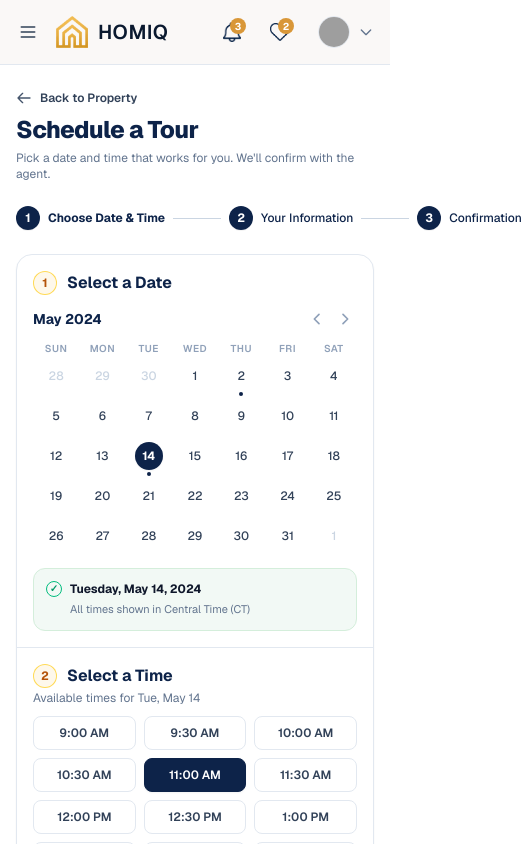
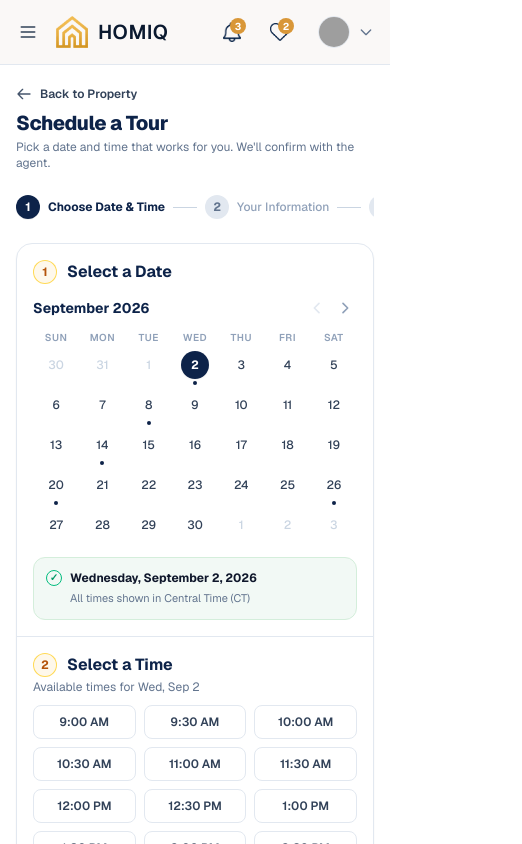
Before and after one commit to AdeelTahir-SE/homiq, a Next.js app: page /schedule-tour in a window 390 px wide. Shown: the top 844 px of the page, 522 px wide, since content can reach past the window. Built offline with nearby package versions, Linux system fonts and the light colour scheme; grey boxes are pictures that could not be loaded.

Commit message:
refactor: enhance Schedule Tour page with improved state management and UI updates

```diff
--- a/app/schedule-tour/page.tsx
+++ b/app/schedule-tour/page.tsx
@@ -1,22 +1,36 @@
 "use client";
 
-import React, { useState } from "react";
+import React, { useState, useMemo } from "react";
 import Image from "next/image";
 import Link from "next/link";
 import Navbar from "@/components/Navbar";
 
 export default function ScheduleTourPage() {
-  // Calendar & scheduling states
-  const [currentMonth, setCurrentMonth] = useState("May 2024");
-  const [selectedDay, setSelectedDay] = useState<number>(14);
-  const [selectedTime, setSelectedTime] = useState<string>("11:00 AM");
+  // Calendar state
+  const [viewDate, setViewDate] = useState<Date>(() => {
+    const d = new Date();
+    d.setDate(1);
+    d.setHours(0, 0, 0, 0);
+    return d;
+  });
+
+  const [selectedDate, setSelectedDate] = useState<Date>(() => {
+    const d = new Date();
+    d.setHours(0, 0, 0, 0);
+    return d;
+  });
+
+  const [selectedTime, setSelectedTime] = useState<string>("");
   const [contactMethod, setContactMethod] = useState<"email" | "phone">("email");
 
   // Form states
-  const [fullName, setFullName] = useState("Olivia Bennett");
-  const [email, setEmail] = useState("olivia.bennett@email.com");
-  const [phone, setPhone] = useState("(512) 555-0198");
+  const [fullName, setFullName] = useState("");
+  const [email, setEmail] = useState("");
+  const [phone, setPhone] = useState("");
   const [note, setNote] = useState("");
+
+  const isTimeSelected = Boolean(selectedTime);
+  const isInfoFilled = Boolean(fullName.trim() && email.trim() && phone.trim());
 
   // Confirmation modal/status
   const [isConfirmed, setIsConfirmed] = useState(false);
@@ -42,56 +56,142 @@ export default function ScheduleTourPage() {
     "5:30 PM",
   ];
 
-  // Calendar dates matching the exact UI design in May 2024
-  // Previous month dates: 28, 29, 30
-  // Current month: 1..31
-  // Next month: 1
-  const calendarCells = [
-    { day: 28, isCurrentMonth: false },
-    { day: 29, isCurrentMonth: false },
-    { day: 30, isCurrentMonth: false },
-    { day: 1, isCurrentMonth: true },
-    { day: 2, isCurrentMonth: true, hasDot: true },
-    { day: 3, isCurrentMonth: true },
-    { day: 4, isCurrentMonth: true },
-    { day: 5, isCurrentMonth: true },
-    { day: 6, isCurrentMonth: true },
-    { day: 7, isCurrentMonth: true },
-    { day: 8, isCurrentMonth: true },
-    { day: 9, isCurrentMonth: true },
-    { day: 10, isCurrentMonth: true },
-    { day: 11, isCurrentMonth: true },
-    { day: 12, isCurrentMonth: true },
-    { day: 13, isCurrentMonth: true },
-    { day: 14, isCurrentMonth: true, hasDot: true },
-    { day: 15, isCurrentMonth: true },
-    { day: 16, isCurrentMonth: true },
-    { day: 17, isCurrentMonth: true },
-    { day: 18, isCurrentMonth: true },
-    { day: 19, isCurrentMonth: true },
-    { day: 20, isCurrentMonth: true },
-    { day: 21, isCurrentMonth: true },
-    { day: 22, isCurrentMonth: true },
-    { day: 23, isCurrentMonth: true },
-    { day: 24, isCurrentMonth: true },
-    { day: 25, isCurrentMonth: true },
-    { day: 26, isCurrentMonth: true },
-    { day: 27, isCurrentMonth: true },
-    { day: 28, isCurrentMonth: true },
-    { day: 29, isCurrentMonth: true },
-    { day: 30, isCurrentMonth: true },
-    { day: 31, isCurrentMonth: true },
-    { day: 1, isCurrentMonth: false },
-  ];
+  // Normalized today's date (midnight)
+  const today = useMemo(() => {
+    const t = new Date();
+    t.setHours(0, 0, 0, 0);
+    return t;
+  }, []);
 
-  const handleDateSelect = (cell: { day: number; isCurrentMonth: boolean }) => {
-    if (cell.isCurrentMonth) {
-      setSelectedDay(cell.day);
+  // Month navigation
+  const handlePrevMonth = () => {
+    setViewDate((prev) => new Date(prev.getFullYear(), prev.getMonth() - 1, 1));
+  };
+
+  const handleNextMonth = () => {
+    setViewDate((prev) => new Date(prev.getFullYear(), prev.getMonth() + 1, 1));
+  };
+
+  // Disable previous month button if already at current month/year
+  const isPrevMonthDisabled = useMemo(() => {
+    const currentYear = today.getFullYear();
+    const currentMonth = today.getMonth();
+    const viewYear = viewDate.getFullYear();
+    const viewMonth = viewDate.getMonth();
+    return viewYear < currentYear || (viewYear === currentYear && viewMonth <= currentMonth);
+  }, [viewDate, today]);
+
+  // Generate calendar matrix
+  const { monthLabel, calendarCells } = useMemo(() => {
+    const year = viewDate.getFullYear();
+    const month = viewDate.getMonth();
+    const label = viewDate.toLocaleDateString("en-US", { month: "long", year: "numeric" });
+
+    const firstDayIndex = new Date(year, month, 1).getDay();
+    const daysInCurrentMonth = new Date(year, month + 1, 0).getDate();
+    const daysInPrevMonth = new Date(year, month, 0).getDate();
+
+    interface Cell {
+      day: number;
+      date: Date;
+      isCurrentMonth: boolean;
+      isPast: boolean;
+      isSelected: boolean;
+      hasDot: boolean;
+    }
+
+    const cells: Cell[] = [];
+
+    // Trailing days from previous month
+    for (let i = firstDayIndex - 1; i >= 0; i--) {
+      const day = daysInPrevMonth - i;
+      const date = new Date(year, month - 1, day);
+      date.setHours(0, 0, 0, 0);
+      cells.push({
+        day,
+        date,
+        isCurrentMonth: false,
+        isPast: date < today,
+        isSelected: false,
+        hasDot: false,
+      });
+    }
+
+    // Days in current month
+    for (let day = 1; day <= daysInCurrentMonth; day++) {
+      const date = new Date(year, month, day);
+      date.setHours(0, 0, 0, 0);
+      const isPast = date < today;
+      const isSelected = selectedDate.getTime() === date.getTime();
+      const hasDot = !isPast && (day % 6 === 2 || isSelected);
+
+      cells.push({
+        day,
+        date,
+        isCurrentMonth: true,
+        isPast,
+        isSelected,
+        hasDot,
+      });
+    }
+
+    // Leading days from next month (fill up to 35 or 42 cells)
+    const targetLength = cells.length > 35 ? 42 : 35;
+    const remaining = targetLength - cells.length;
+    for (let i = 1; i <= remaining; i++) {
+      const date = new Date(year, month + 1, i);
+      date.setHours(0, 0, 0, 0);
+      cells.push({
+        day: i,
+        date,
+        isCurrentMonth: false,
+        isPast: false,
+        isSelected: false,
+        hasDot: false,
+      });
+    }
+
+    return { monthLabel: label, calendarCells: cells };
+  }, [viewDate, selectedDate, today]);
+
+  // Selected date formatted representations
+  const formattedSelectedDate = useMemo(() => {
+    return selectedDate.toLocaleDateString("en-US", {
+      weekday: "long",
+      month: "long",
+      day: "numeric",
+      year: "numeric",
+    });
+  }, [selectedDate]);
+
+  const shortSelectedDate = useMemo(() => {
+    return selectedDate.toLocaleDateString("en-US", {
+      weekday: "short",
+      month: "short",
+      day: "numeric",
+    });
+  }, [selectedDate]);
+
+  const summaryDateStr = useMemo(() => {
+    return selectedDate.toLocaleDateString("en-US", {
+      month: "short",
+      day: "numeric",
+      year: "numeric",
+    });
+  }, [selectedDate]);
+
+  const handleDateSelect = (cell: { date: Date; isCurrentMonth: boolean; isPast: boolean }) => {
+    if (cell.isCurrentMonth && !cell.isPast) {
+      setSelectedDate(cell.date);
     }
   };
 
   const handleSubmit = (e: React.FormEvent) => {
     e.preventDefault();
+    if (!selectedTime) {
+      alert("Please select a tour time.");
+      return;
+    }
     setIsConfirmed(true);
   };
 
@@ -101,9 +201,9 @@ export default function ScheduleTourPage() {
       <Navbar activeTab="Buy" showSearch={true} />
 
       {/* Main Content Area */}
-      <main className="flex-1 w-full max-w-[1520px] mx-auto px-4 sm:px-6 lg:px-8 py-6 sm:py-8 space-y-6 sm:space-y-7">
+      <main className="flex-1 w-full max-w-[1520px] mx-auto px-4 sm:px-6 lg:px-8 py-5 sm:py-8 space-y-5 sm:space-y-7">
         {/* Back Link & Page Title */}
-        <div className="space-y-2">
+        <div className="space-y-1.5 sm:space-y-2">
           <Link
             href="/house-detail"
             className="inline-flex items-center gap-2 text-xs sm:text-sm font-semibold text-slate-700 hover:text-[#0D2349] transition-colors group cursor-pointer"
@@ -121,43 +221,75 @@ export default function ScheduleTourPage() {
           </Link>
 
           <div>
-            <h1 className="text-2xl sm:text-3xl font-extrabold text-[#0D2349] tracking-tight">
+            <h1 className="text-xl sm:text-2xl md:text-3xl font-extrabold text-[#0D2349] tracking-tight">
               Schedule a Tour
             </h1>
-            <p className="text-xs sm:text-sm text-slate-500 mt-1">
+            <p className="text-xs sm:text-sm text-slate-500 mt-0.5 sm:mt-1">
               Pick a date and time that works for you. We&apos;ll confirm with the agent.
             </p>
           </div>
         </div>
 
         {/* Stepper Progress Bar */}
-        <div className="flex items-center gap-2 sm:gap-4 text-xs sm:text-sm">
+        <div className="flex items-center gap-2 sm:gap-4 text-xs sm:text-sm overflow-x-auto no-scrollbar py-1">
           {/* Step 1 */}
           <div className="flex items-center gap-2 flex-shrink-0">
             <span className="w-6 h-6 rounded-full bg-[#0D2349] text-white font-bold flex items-center justify-center text-xs shadow-2xs">
               1
             </span>
-            <span className="font-bold text-[#0D2349]">Choose Date &amp; Time</span>
+            <span className="font-bold text-[#0D2349] whitespace-nowrap">Choose Date &amp; Time</span>
           </div>
 
-          <div className="h-[1px] bg-slate-300 w-12 sm:w-28 lg:w-44 flex-shrink-0" />
+          <div
+            className={`h-[1px] w-6 sm:w-16 md:w-28 lg:w-44 flex-shrink-0 transition-colors ${
+              isTimeSelected ? "bg-[#0D2349]" : "bg-slate-300"
+            }`}
+          />
 
           {/* Step 2 */}
           <div className="flex items-center gap-2 flex-shrink-0">
-            <span className="w-6 h-6 rounded-full bg-[#0D2349] text-white font-bold flex items-center justify-center text-xs shadow-2xs">
+            <span
+              className={`w-6 h-6 rounded-full font-bold flex items-center justify-center text-xs transition-all ${
+                isTimeSelected
+                  ? "bg-[#0D2349] text-white shadow-2xs"
+                  : "bg-slate-200 text-slate-500"
+              }`}
+            >
               2
             </span>
-            <span className="font-medium text-[#0D2349]">Your Information</span>
+            <span
+              className={`whitespace-nowrap transition-colors ${
+                isTimeSelected ? "font-bold text-[#0D2349]" : "font-medium text-slate-400"
+              }`}
+            >
+              Your Information
+            </span>
           </div>
 
-          <div className="h-[1px] bg-slate-300 w-12 sm:w-28 lg:w-44 flex-shrink-0" />
+          <div
+            className={`h-[1px] w-6 sm:w-16 md:w-28 lg:w-44 flex-shrink-0 transition-colors ${
+              isInfoFilled ? "bg-[#0D2349]" : "bg-slate-300"
+            }`}
+          />
 
           {/* Step 3 */}
           <div className="flex items-center gap-2 flex-shrink-0">
-            <span className="w-6 h-6 rounded-full bg-[#0D2349] text-white font-bold flex items-center justify-center text-xs shadow-2xs">
+            <span
+              className={`w-6 h-6 rounded-full font-bold flex items-center justify-center text-xs transition-all ${
+                isInfoFilled
+                  ? "bg-[#0D2349] text-white shadow-2xs"
+                  : "bg-slate-200 text-slate-500"
+              }`}
+            >
               3
             </span>
-            <span className="font-medium text-[#0D2349]">Confirmation</span>
+            <span
+              className={`whitespace-nowrap transition-colors ${
+                isInfoFilled ? "font-bold text-[#0D2349]" : "font-medium text-slate-400"
+              }`}
+            >
+              Confirmation
+            </span>
           </div>
         </div>
 
@@ -180,12 +312,17 @@ export default function ScheduleTourPage() {
 
                   {/* Month Navigator */}
                   <div className="flex items-center justify-between mt-3">
-                    <span className="text-sm font-bold text-[#0D2349]">{currentMonth}</span>
+                    <span className="text-sm font-bold text-[#0D2349]">{monthLabel}</span>
                     <div className="flex items-center gap-1">
                       <button
                         type="button"
-                        onClick={() => setCurrentMonth("April 2024")}
-                        className="p-1 text-slate-400 hover:text-slate-700 transition cursor-pointer"
+                        onClick={handlePrevMonth}
+                        disabled={isPrevMonthDisabled}
+                        className={`p-1 rounded-md transition ${
+                          isPrevMonthDisabled
+                            ? "text-slate-200 cursor-not-allowed"
+                            : "text-slate-400 hover:text-slate-700 hover:bg-slate-100 cursor-pointer"
+                        }`}
                         aria-label="Previous month"
                       >
                         <svg className="w-4 h-4" fill="none" viewBox="0 0 24 24" stroke="currentColor" strokeWidth={2.5}>
@@ -194,8 +331,8 @@ export default function ScheduleTourPage() {
                       </button>
                       <button
                         type="button"
-                        onClick={() => setCurrentMonth("May 2024")}
-                        className="p-1 text-slate-400 hover:text-slate-700 transition cursor-pointer"
+                        onClick={handleNextMonth}
+                        className="p-1 rounded-md text-slate-400 hover:text-slate-700 hover:bg-slate-100 transition cursor-pointer"
                         aria-label="Next month"
                       >
                         <svg className="w-4 h-4" fill="none" viewBox="0 0 24 24" stroke="currentColor" strokeWidth={2.5}>
@@ -219,19 +356,19 @@ export default function ScheduleTourPage() {
                   {/* Calendar Days Matrix */}
                   <div className="grid grid-cols-7 gap-y-1.5 text-center text-xs font-medium mt-1.5">
                     {calendarCells.map((cell, idx) => {
-                      const isSelected = cell.isCurrentMonth && cell.day === selectedDay;
+                      const isClickable = cell.isCurrentMonth && !cell.isPast;
                       return (
                         <div key={idx} className="flex flex-col items-center justify-center">
                           <button
                             type="button"
-                            disabled={!cell.isCurrentMonth}
+                            disabled={!isClickable}
                             onClick={() => handleDateSelect(cell)}
-                            className={`w-7 h-7 sm:w-8 sm:h-8 rounded-full flex items-center justify-center transition cursor-pointer ${
-                              !cell.isCurrentMonth
-                                ? "text-slate-300 cursor-default"
-                                : isSelected
-                                ? "bg-[#0D2349] text-white font-bold shadow-xs"
-                                : "text-slate-700 hover:bg-slate-100"
+                            className={`w-7 h-7 sm:w-8 sm:h-8 rounded-full flex items-center justify-center transition ${
+                              !cell.isCurrentMonth || cell.isPast
+                                ? "text-slate-300 cursor-not-allowed"
+                                : cell.isSelected
+                                ? "bg-[#0D2349] text-white font-bold shadow-xs cursor-pointer"
+                                : "text-slate-700 hover:bg-slate-100 cursor-pointer"
                             }`}
                           >
                             <span>{cell.day}</span>
@@ -240,7 +377,7 @@ export default function ScheduleTourPage() {
                           {cell.hasDot ? (
                             <span
                               className={`w-1 h-1 rounded-full mt-0.5 ${
-                                isSelected ? "bg-[#0D2349]" : "bg-[#0D2349]"
+                                cell.isSelected ? "bg-[#0D2349]" : "bg-[#0D2349]"
                               }`}
                             />
                           ) : (
@@ -258,7 +395,7 @@ export default function ScheduleTourPage() {
                     <span className="w-4 h-4 rounded-full border border-emerald-500 text-emerald-600 flex items-center justify-center text-[10px] font-black">
                       ✓
                     </span>
-                    <span>Tuesday, May {selectedDay}, 2024</span>
+                    <span>{formattedSelectedDate}</span>
                   </div>
                   <p className="text-[11px] text-slate-500 pl-6">
                     All times shown in Central Time (CT)
@@ -278,7 +415,7 @@ export default function ScheduleTourPage() {
                       <h2 className="text-base font-bold text-[#0D2349]">Select a Time</h2>
                     </div>
                     <p className="text-xs text-slate-500 mt-0.5">
-                      Available times for Tue, May {selectedDay}
+                      Available times for {shortSelectedDate}
                     </p>
                   </div>
 
@@ -339,9 +476,10 @@ export default function ScheduleTourPage() {
                       <input
                         type="text"
                         required
+                        placeholder="e.g. Olivia Bennett"
                         value={fullName}
                         onChange={(e) => setFullName(e.target.value)}
-                        className="w-full px-3 py-2 bg-white border border-slate-200 rounded-lg text-xs sm:text-sm text-slate-800 focus:outline-none focus:border-slate-400 transition"
+                        className="w-full px-3 py-2 bg-white border border-slate-200 rounded-lg text-xs sm:text-sm text-slate-800 placeholder:text-slate-400 focus:outline-none focus:border-slate-400 transition"
                       />
                     </div>
 
@@ -353,9 +491,10 @@ export default function ScheduleTourPage() {
                       <input
                         type="email"
                         required
+                        placeholder="e.g. olivia.bennett@email.com"
                         value={email}
                         onChange={(e) => setEmail(e.target.value)}
-                        className="w-full px-3 py-2 bg-white border border-slate-200 rounded-lg text-xs sm:text-sm text-slate-800 focus:outline-none focus:border-slate-400 transition"
+                        className="w-full px-3 py-2 bg-white border border-slate-200 rounded-lg text-xs sm:text-sm text-slate-800 placeholder:text-slate-400 focus:outline-none focus:border-slate-400 transition"
                       />
                     </div>
 
@@ -367,9 +506,10 @@ export default function ScheduleTourPage() {
                       <input
                         type="tel"
                         required
+                        placeholder="e.g. (512) 555-0198"
                         value={phone}
                         onChange={(e) => setPhone(e.target.value)}
-                        className="w-full px-3 py-2 bg-white border border-slate-200 rounded-lg text-xs sm:text-sm text-slate-800 focus:outline-none focus:border-slate-400 transition"
+                        className="w-full px-3 py-2 bg-white border border-slate-200 rounded-lg text-xs sm:text-sm text-slate-800 placeholder:text-slate-400 focus:outline-none focus:border-slate-400 transition"
                       />
                     </div>
 
@@ -492,7 +632,7 @@ export default function ScheduleTourPage() {
             </div>
 
             {/* Separator */}
-            <div className="border-t border-slate-100 pt-4 space-y-3.5">
+            <div className="border-t border-slate-100 pt-5 space-y-4">
               {/* Agent Avatar & Info */}
               <div className="flex items-center gap-3.5">
                 <div className="relative w-12 h-12 rounded-full overflow-hidden border border-slate-200 flex-shrink-0">
@@ -594,7 +734,7 @@ export default function ScheduleTourPage() {
               <p className="text-xs sm:text-sm text-slate-500 max-w-sm mx-auto">
                 We have notified Emma Clark. She will confirm the appointment for{" "}
                 <span className="font-semibold text-slate-800">
-                  Tuesday, May {selectedDay}, 2024 at {selectedTime}
+                  {formattedSelectedDate} at {selectedTime}
                 </span>
                 .
               </p>
@@ -607,7 +747,7 @@ export default function ScheduleTourPage() {
               </div>
               <div className="flex justify-between">
                 <span className="text-slate-500">Date &amp; Time:</span>
-                <span className="font-bold text-[#0D2349]">May {selectedDay}, 2024 • {selectedTime}</span>
+                <span className="font-bold text-[#0D2349]">{summaryDateStr} • {selectedTime}</span>
               </div>
               <div className="flex justify-between">
                 <span className="text-slate-500">Agent:</span>
```
